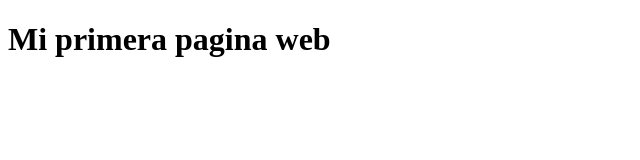
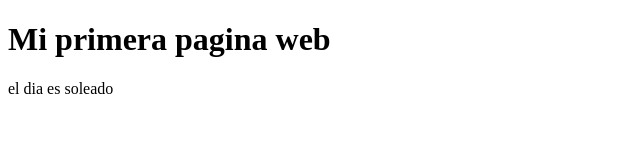
Before and after one commit to kellyrojas-moreno/proyecto1, a plain HTML site: page index.html in a window 1280 px wide. Shown: the whole page, without its empty margins (0-640 px from the left). Drawn offline with Linux system fonts and the light colour scheme.

Commit message:
mi primera actualizacion

```diff
--- a/index.html
+++ b/index.html
@@ -7,5 +7,6 @@
 </head>
 <body>
     <h1>Mi primera pagina web</h1>
+    <p>el dia es soleado</p>
 </body>
 </html>
```
